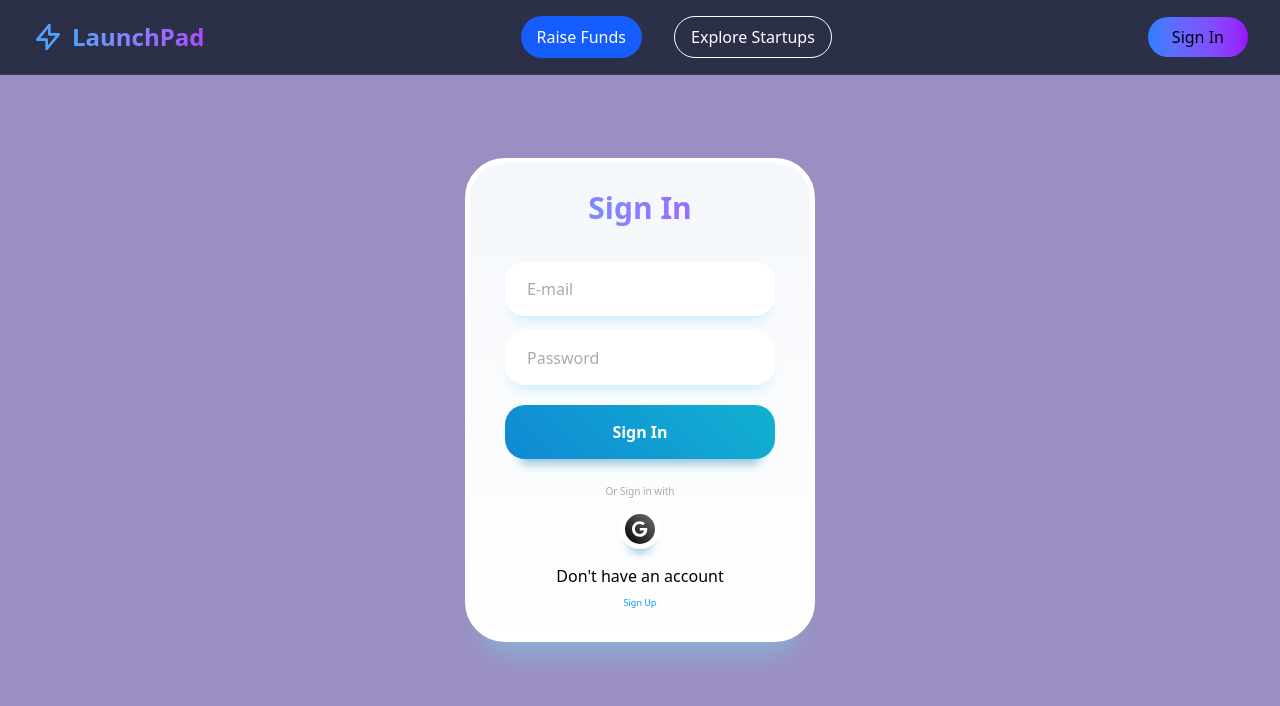
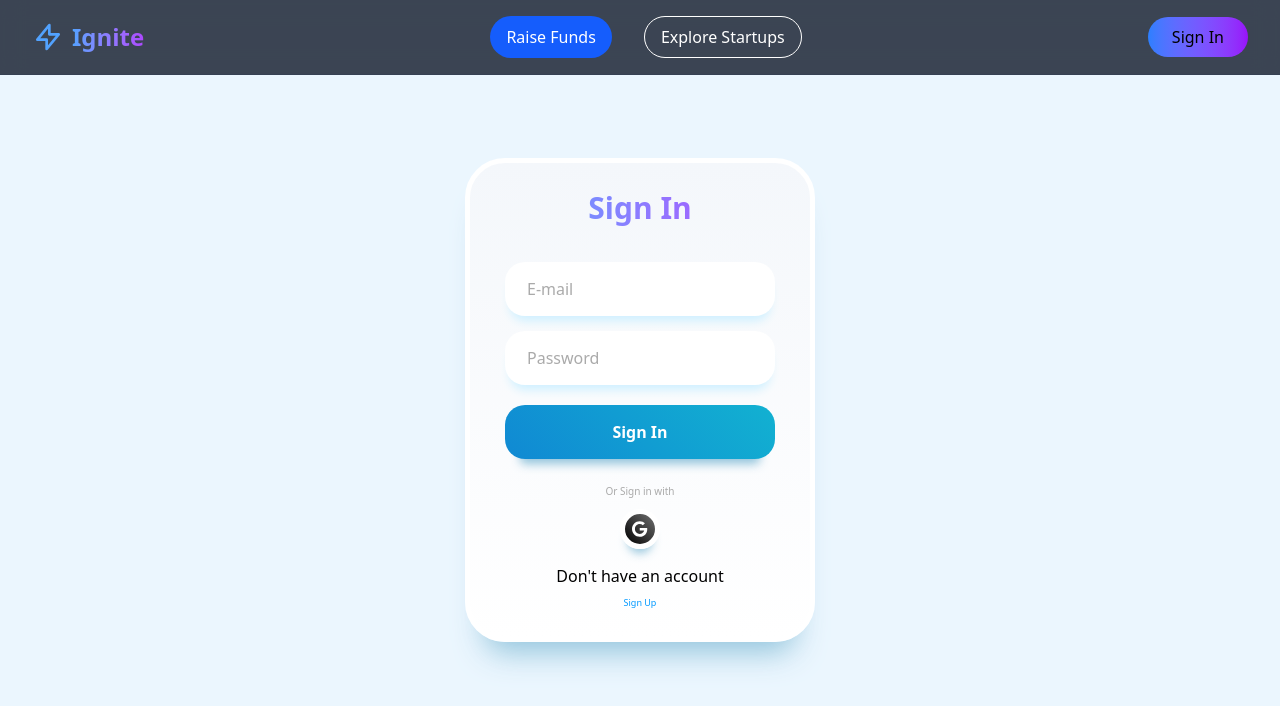
Before and after one commit to pawar-kaustubh/launchpad, a React (Vite) app in the folder client/: page /signin in a window 1280 px wide. Shown: the top 706 px of the page. Built offline with nearby package versions, Linux system fonts and the light colour scheme; no server answers.

Commit message:
make changes

```diff
--- a/client/index.html
+++ b/client/index.html
@@ -4,7 +4,7 @@
     <meta charset="UTF-8" />
 
     <meta name="viewport" content="width=device-width, initial-scale=1.0" />
-    <title>Launch Pad</title>
+    <title>Ignite</title>
   </head>
   <body>
     <div id="root"></div>
--- a/client/src/components/Navbar.jsx
+++ b/client/src/components/Navbar.jsx
@@ -28,7 +28,7 @@ const Navbar = () => {
         </svg>
         <Link to="/">
           <span className="text-2xl font-bold bg-clip-text text-transparent bg-gradient-to-r from-blue-400 to-purple-500">
-            LaunchPad
+           Ignite
           </span>
         </Link>
       </div>
--- a/client/src/pages/Home.jsx
+++ b/client/src/pages/Home.jsx
@@ -16,7 +16,7 @@ const LaunchPad = () => {
 
   const testimonials = [
     {
-      quote: "LaunchPad helped us secure $2M in seed funding within 3 months!",
+      quote: "Ignite helped us secure $2M in seed funding within 3 months!",
       author: "Alex Chen",
       role: "Founder, TechNova",
       avatar: "https://randomuser.me/api/portraits/men/32.jpg",
@@ -29,8 +29,7 @@ const LaunchPad = () => {
       avatar: "https://randomuser.me/api/portraits/women/44.jpg",
     },
     {
-      quote:
-        "From pitch to funding in record time. LaunchPad delivers results.",
+      quote: "From pitch to funding in record time. Ignite delivers results.",
       author: "Miguel Rodriguez",
       role: "Co-founder, HealthTrack",
       avatar: "https://randomuser.me/api/portraits/men/75.jpg",
@@ -179,8 +178,7 @@ const LaunchPad = () => {
             <span className="animate-pulse text-white">|</span>
           </h1>
           <p className="text-2xl md:text-3xl text-gray-300 mb-12 max-w-3xl mx-auto font-body">
-            Launchpad empowers startups and investors with innovative
-            matchmaking
+            Ignite empowers startups and investors with innovative matchmaking
           </p>
           <div className="flex flex-col sm:flex-row justify-center gap-6">
             <motion.button
@@ -461,7 +459,7 @@ const LaunchPad = () => {
             variants={fadeInUp}
           >
             <h2 className="text-4xl md:text-5xl font-display font-extrabold mb-6 text-white">
-              See LaunchPad in Action
+              See Ignite in Action
             </h2>
             <p className="text-xl text-gray-300 mb-8 font-body">
               Discover how we connect startups with investors in minutes
@@ -570,7 +568,7 @@ const LaunchPad = () => {
                   />
                 </svg>
                 <span className="text-3xl font-display font-bold text-white">
-                  LaunchPad
+                  Ignite
                 </span>
               </div>
               <p className="text-gray-500 font-body">
@@ -679,7 +677,7 @@ const LaunchPad = () => {
             variants={fadeInUp}
           >
             <p className="text-gray-500 mb-4 md:mb-0 font-body">
-              © 2025 LaunchPad. All rights reserved.
+              © 2025 Ignite. All rights reserved.
             </p>
             <div className="flex space-x-5">
               <a
--- a/client/src/pages/SignIn.jsx
+++ b/client/src/pages/SignIn.jsx
@@ -106,7 +106,7 @@ const StyledWrapper = styled.div`
   justify-content: center;
   align-items: center;
   height: 100vh; /* Full viewport height */
-  background: #9b8ec3; /* Optional: gives the background a nice look */
+  background:#EBF6FE; /* Optional: gives the background a nice look */
 
   .container {
     max-width: 350px;
```
Also changed, not shown: 1 other file (tests, documents, lock files or other folders).
